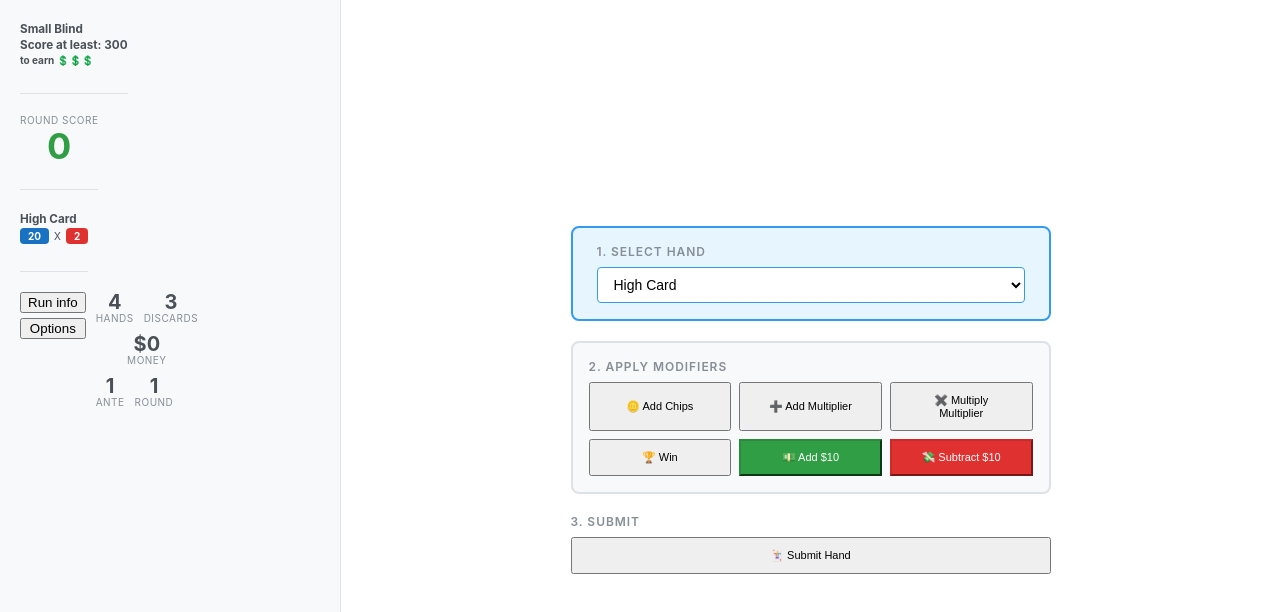
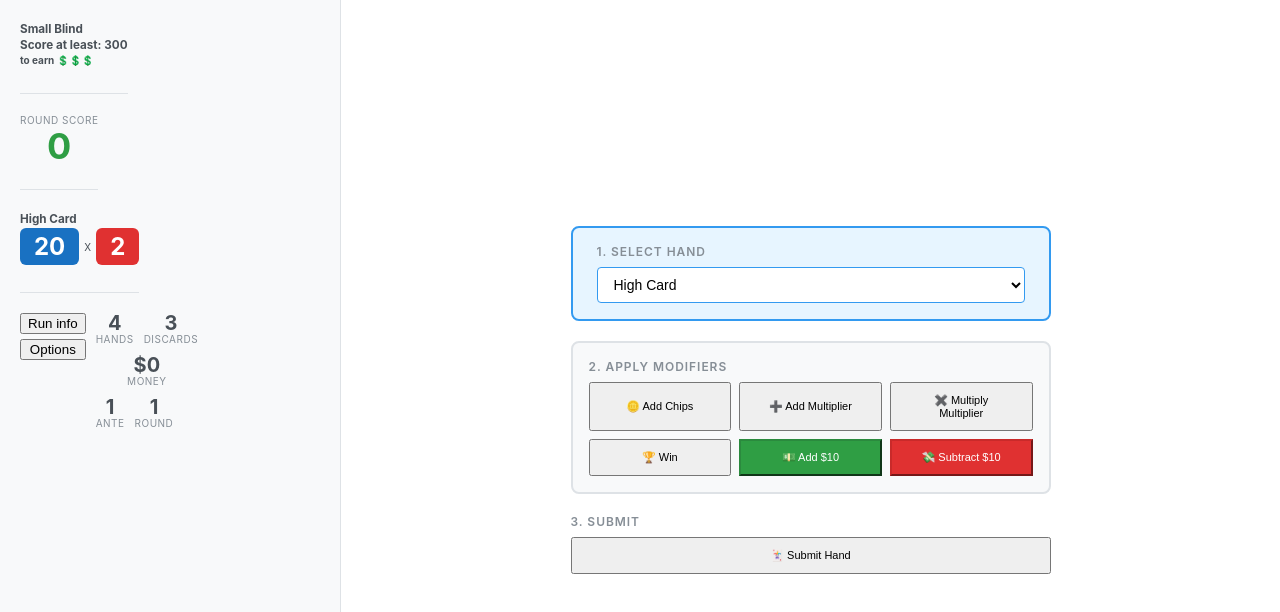
Before and after one commit to oreoshake-s-team/browslatro, a React (Create React App) app: page / in a window 1280 px wide. Shown: the top 612 px of the page. Built offline with nearby package versions, Linux system fonts and the light colour scheme; the HTML template or start-up script is replaced by a standard one.

Commit message:
add a bounce effect to the scores

```diff
--- a/src/components/HandScore.tsx
+++ b/src/components/HandScore.tsx
@@ -11,9 +11,9 @@ function HandScore({ chips, multiplier, selectedHand }: HandScoreProps) {
     <div className="hand-score">
       <h3>{selectedHand.label}</h3>
       <p>
-        <span className="chips">{chips}</span>
+        <span key={chips} className="chips">{chips}</span>
         <span>X</span>
-        <span className="multiplier">{multiplier}</span>
+        <span key={multiplier} className="multiplier">{multiplier}</span>
       </p>
     </div>
   );
--- a/src/index.css
+++ b/src/index.css
@@ -97,7 +97,6 @@
   gap: 1rem;
 }
 
-
 .submit-hand-button {
   padding: 1.6rem 4rem;
   font-size: 2rem;
@@ -148,20 +147,34 @@
   gap: 0.5rem;
 }
 
+@keyframes bounce {
+  0%   { transform: scale(1); }
+  30%  { transform: scale(1.4); }
+  60%  { transform: scale(0.9); }
+  80%  { transform: scale(1.1); }
+  100% { transform: scale(1); }
+}
+
 .chips {
   background-color: #1971c2;
   color: white;
   font-weight: 700;
-  padding: 0.2rem 0.8rem;
-  border-radius: 4px;
+  font-size: 2.4rem;
+  padding: 0.4rem 1.4rem;
+  border-radius: 6px;
+  display: inline-block;
+  animation: bounce 0.35s ease-out;
 }
 
 .multiplier {
   background-color: #e03131;
   color: white;
   font-weight: 700;
-  padding: 0.2rem 0.8rem;
-  border-radius: 4px;
+  font-size: 2.4rem;
+  padding: 0.4rem 1.4rem;
+  border-radius: 6px;
+  display: inline-block;
+  animation: bounce 0.35s ease-out;
 }
 
 .round-info h3,
```
